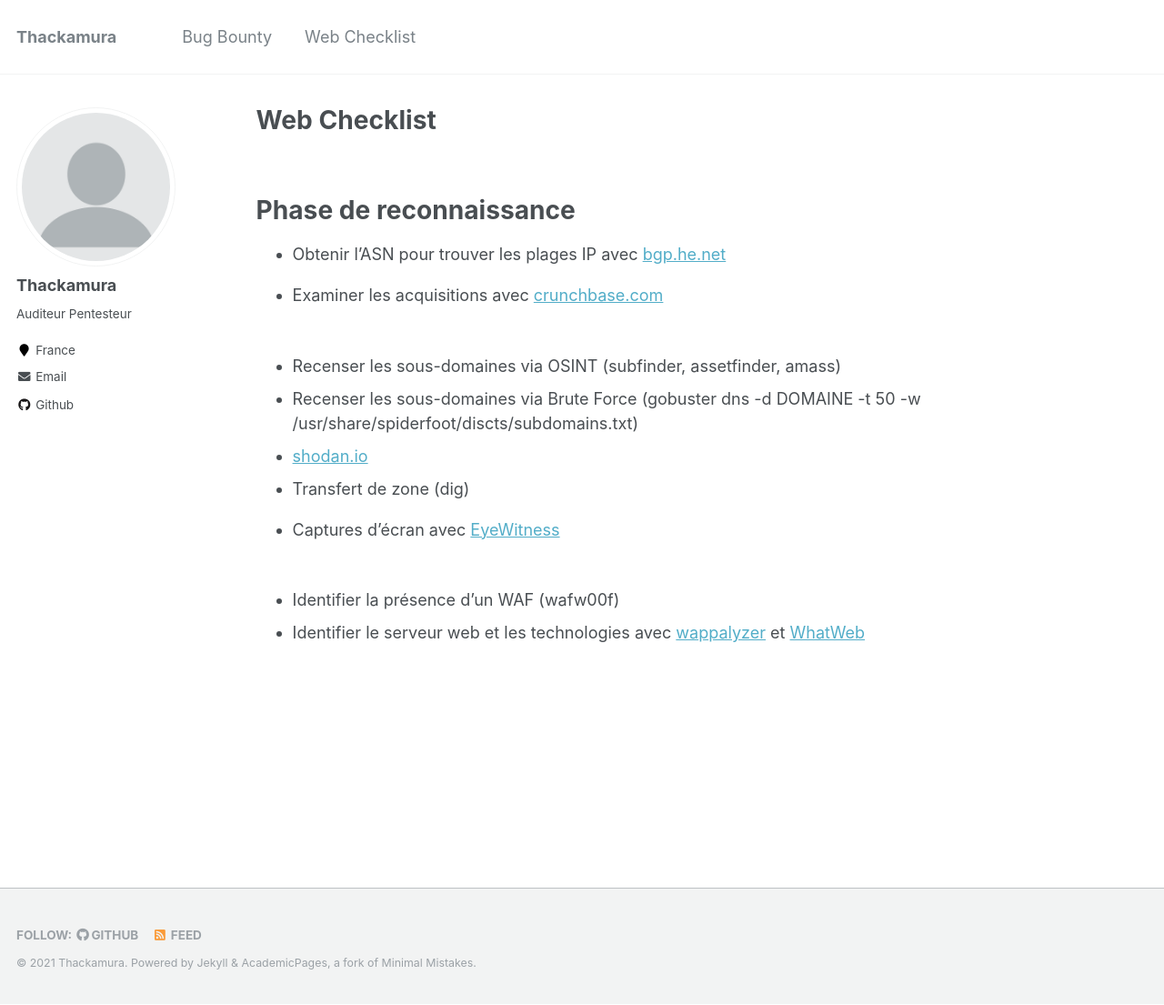
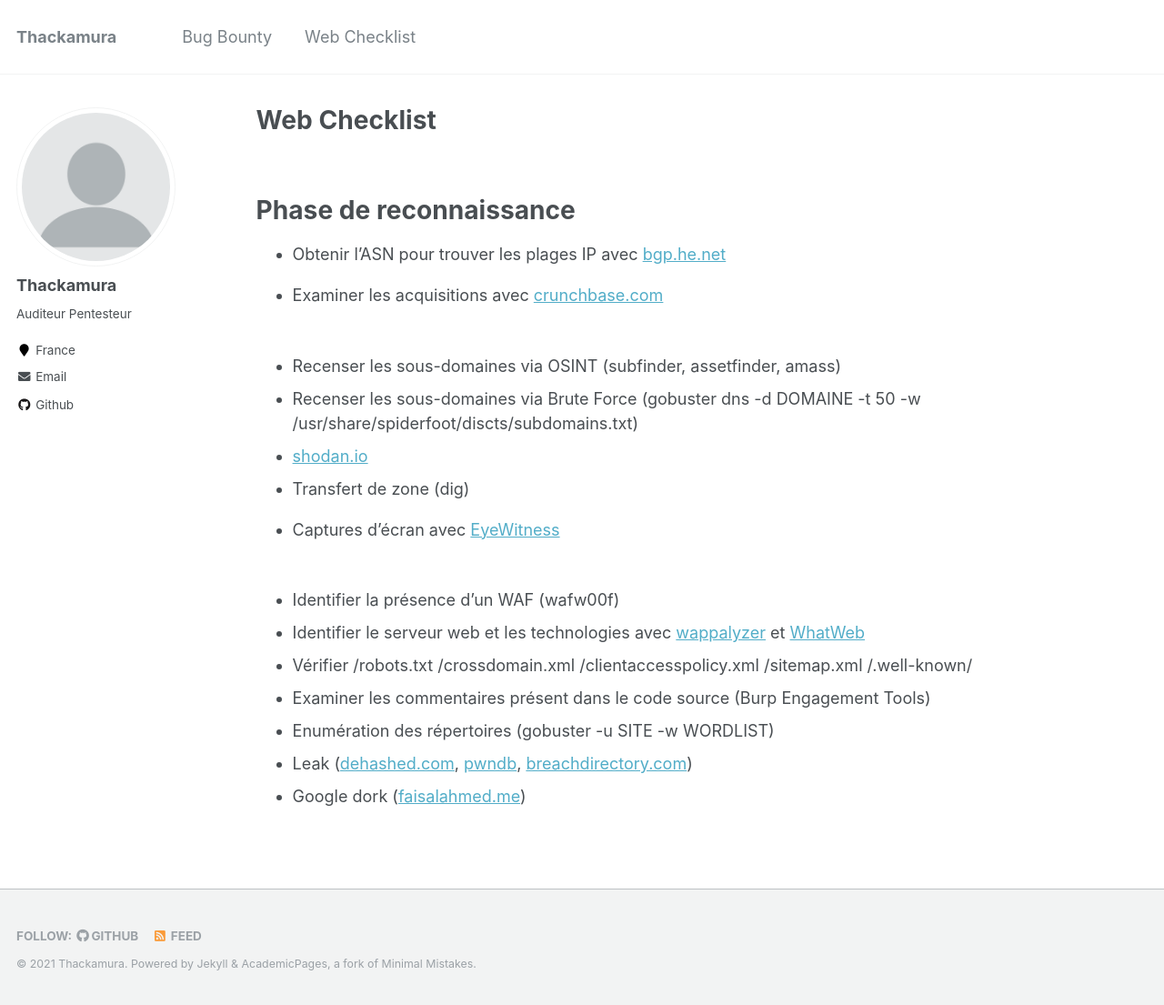
Before and after one commit to thackamura/thackamura.github.io, a Jekyll site: the page built from _pages/web-checklist.md, in a window 1280 px wide and 1105 px high. Shown: the whole window at 91% size. Built offline with Jekyll 4.4.1, drawn with Linux system fonts in a browser that asks for light colours.

Commit message:
Update web-checklist.md

```diff
--- a/_pages/web-checklist.md
+++ b/_pages/web-checklist.md
@@ -27,3 +27,8 @@
 
 * Identifier la présence d'un WAF (wafw00f)
 * Identifier le serveur web et les technologies avec [wappalyzer](https://github.com/AliasIO/wappalyzer) et [WhatWeb](https://github.com/urbanadventurer/WhatWeb)
+* Vérifier /robots.txt /crossdomain.xml /clientaccesspolicy.xml /sitemap.xml /.well-known/
+* Examiner les commentaires présent dans le code source (Burp Engagement Tools)
+* Enumération des répertoires (gobuster -u SITE -w WORDLIST)
+* Leak ([dehashed.com](https://www.dehashed.com/), [pwndb](https://github.com/davidtavarez/pwndb), [breachdirectory.com](https://breachdirectory.com/))
+* Google dork ([faisalahmed.me](https://dorks.faisalahmed.me/))
```
